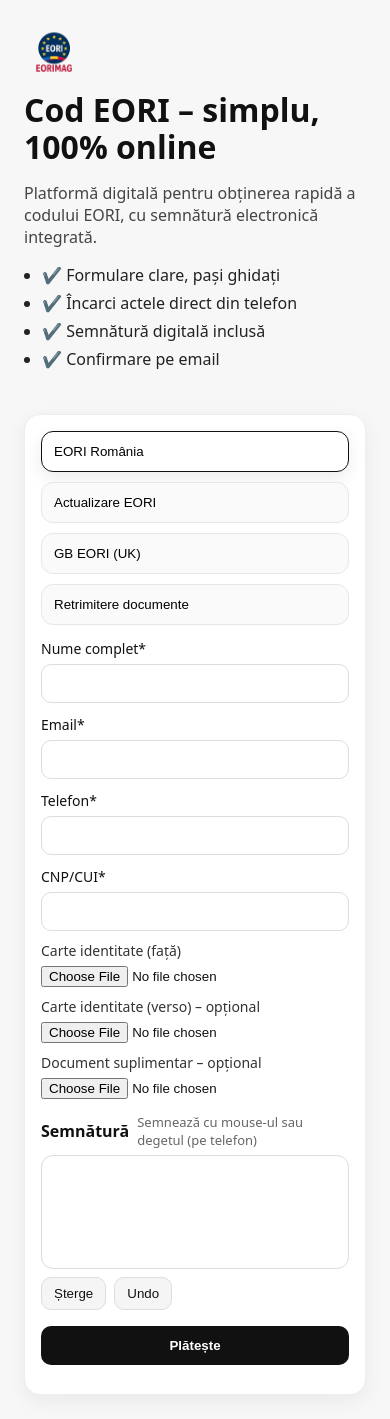
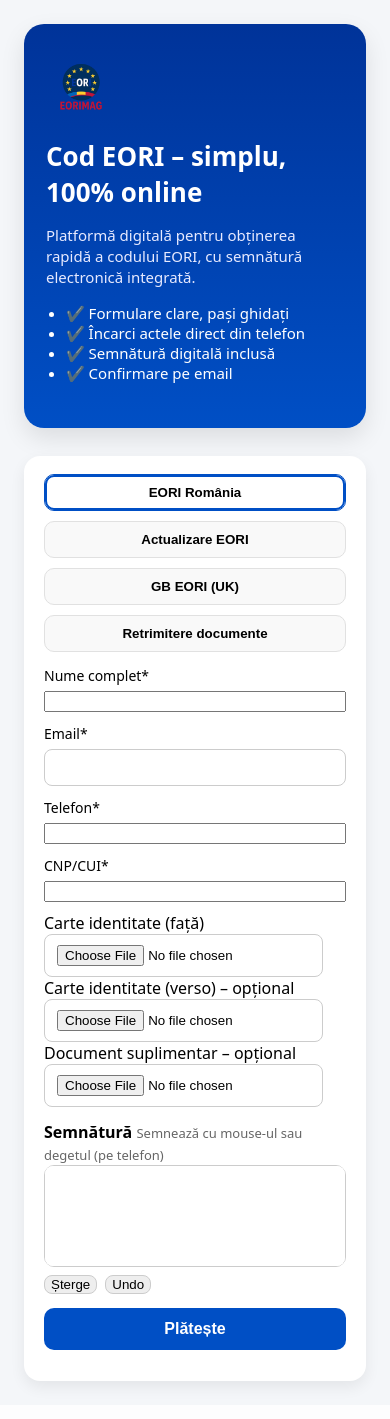
Before and after one commit to IronMemo/eorimag, a Flask app: page / in a window 390 px wide. After the commit the page ends 1393 px from the top, so only its background shows below. Run offline with Flask 3, Linux system fonts and the light colour scheme.

Commit message:
Update style.css

```diff
--- a/static/style.css
+++ b/static/style.css
@@ -1,213 +1,139 @@
-/* Reset mic */
-*{box-sizing:border-box}
-html,body{margin:0;padding:0;font-family:system-ui,-apple-system,Segoe UI,Roboto,Ubuntu,Cantarell,Helvetica,Arial,sans-serif;color:#111;background:#f7f7f8;}
-
-/* Layout două coloane (desktop) */
-.layout-two-col{
-  display:grid;
-  grid-template-columns: 1fr 520px;
-  gap:28px;
-  align-items:start;
-  padding:24px;
-  max-width:1200px;
-  margin:0 auto;
-}
-@media (max-width: 900px){
-  .layout-two-col{ grid-template-columns: 1fr; }
+body {
+  margin: 0;
+  font-family: system-ui, sans-serif;
+  background: #f4f6f9;
 }
 
-/* Stânga */
-.left-info .logo-badge{
-  display:inline-block;
-  padding:8px 12px;
-  border-radius:999px;
-  font-weight:700;
-  font-size:14px;
-  letter-spacing:.5px;
-  border:1px solid #ddd;
-  background:#fff;
-  margin-bottom:10px;
+/* Layout principal */
+.layout-two-col {
+  display: grid;
+  grid-template-columns: 340px 1fr;
+  gap: 28px;
+  align-items: start;
+  padding: 24px;
+  max-width: 1300px;
+  margin: 0 auto;
 }
-.left-info h1{
-  font-size:32px;
-  line-height:1.15;
-  margin:8px 0 8px;
-}
-.left-info .tagline{
-  font-size:16px;
-  color:#444;
-  margin-bottom:14px;
-}
-.left-info .benefits{
-  padding-left:18px;
-  color:#222;
-}
-.left-info .benefits li{ margin:6px 0; }
-
-/* Dreapta – card formular */
-.card{
-  background:#fff;
-  border:1px solid #eee;
-  border-radius:16px;
-  padding:16px;
-  box-shadow:0 6px 20px rgba(0,0,0,.06);
+@media (max-width: 900px) {
+  .layout-two-col {
+    grid-template-columns: 1fr;
+  }
 }
 
-/* Grid formular */
-.form-grid{
-  display:grid;
-  grid-template-columns: 1fr 1fr;
-  gap:12px;
-  margin-top:8px;
+/* Banda albastră stânga */
+.left-info {
+  background: linear-gradient(to bottom, #003399 0%, #004fc5 100%);
+  color: #fff;
+  padding: 30px 22px;
+  border-radius: 20px;
+  box-shadow: 0 10px 25px rgba(0, 0, 0, 0.1);
 }
-.form-grid label{
-  display:flex;
-  flex-direction:column;
-  gap:6px;
-  font-size:14px;
+.left-info h1 {
+  font-size: 26px;
+  margin: 10px 0;
 }
-.form-grid input, .form-grid textarea, .form-grid select{
-  border:1px solid #ddd;
-  background:#fff;
-  border-radius:10px;
-  padding:10px 12px;
-  font-size:15px;
-  outline:none;
+.left-info .tagline {
+  color: #e7eaff;
+  font-size: 15px;
+  line-height: 1.4;
 }
-.form-grid input:focus, .form-grid textarea:focus, .form-grid select:focus{
-  border-color:#111;
-}
-@media (max-width: 700px){
-  .form-grid{ grid-template-columns: 1fr; }
+.left-info ul {
+  margin-top: 12px;
+  padding-left: 20px;
+  font-size: 15px;
 }
 
-/* 4 opțiuni clickabile */
-.service-grid{
-  display:grid;
+/* Logo */
+.logo-img {
+  display: block;
+  width: 90px;
+  height: auto;
+  margin-bottom: 14px;
+}
+@media (max-width: 900px) {
+  .logo-img {
+    width: 70px;
+  }
+}
+
+/* Dreapta: card alb */
+.right-form {
+  background: #fff;
+  border-radius: 16px;
+  box-shadow: 0 6px 15px rgba(0, 0, 0, 0.07);
+  padding: 18px 20px;
+}
+
+/* Servicii */
+.service-grid {
+  display: grid;
+  grid-template-columns: repeat(auto-fit, minmax(180px, 1fr));
+  gap: 10px;
+  margin-bottom: 14px;
+}
+.service-card {
+  border: 1px solid #e1e1e1;
+  border-radius: 10px;
+  padding: 10px;
+  cursor: pointer;
+  background: #f9f9f9;
+  text-align: center;
+  font-weight: 600;
+  transition: 0.15s;
+}
+.service-card.selected {
+  border-color: #004fc5;
+  background: #fff;
+  box-shadow: 0 0 0 2px #004fc5 inset;
+}
+
+/* Form */
+.form-grid {
+  display: grid;
   grid-template-columns: 1fr 1fr;
-  gap:10px;
-  margin-bottom:14px;
+  gap: 12px;
+  margin: 10px 0;
 }
-@media (max-width: 520px){
-  .service-grid{ grid-template-columns: 1fr; }
+@media (max-width: 700px) {
+  .form-grid {
+    grid-template-columns: 1fr;
+  }
 }
-.service-card{
-  display:flex;
-  flex-direction:column;
-  align-items:flex-start;
-  gap:4px;
-  width:100%;
-  border:1px solid #e7e7e7;
-  border-radius:12px;
-  background:#fafafa;
-  padding:12px;
-  cursor:pointer;
-  text-align:left;
-  transition: transform .1s ease, box-shadow .1s ease, border-color .1s ease, background .1s ease;
+label {
+  display: flex;
+  flex-direction: column;
+  gap: 6px;
+  font-size: 14px;
 }
-.service-card:hover{
-  transform: translateY(-1px);
-  box-shadow:0 4px 14px rgba(0,0,0,.06);
-  border-color:#ddd;
+input[type=text], input[type=email], input[type=tel], input[type=file] {
+  padding: 10px 12px;
+  border-radius: 8px;
+  border: 1px solid #ccc;
 }
-.service-card.selected{
-  border-color:#111;
-  background:#fff;
-  box-shadow:0 6px 18px rgba(0,0,0,.08);
-}
-.service-card .title{ font-weight:700; }
-.service-card .desc{ font-size:13px; color:#555; }
-
-/* Uploads */
-.uploads{
-  display:grid;
-  gap:10px;
-  margin:10px 0 14px;
-}
-.uploads span{
-  display:block;
-  margin-bottom:6px;
-  font-size:14px;
-  color:#333;
-}
-.uploads input[type="file"]{
-  display:block;
-  width:100%;
+input:focus {
+  border-color: #004fc5;
+  outline: none;
 }
 
 /* Semnătură */
-.signature-block{ margin:12px 0 16px; }
-.sig-header{
-  display:flex;
-  align-items:center;
-  justify-content:space-between;
-  gap:8px;
-  margin-bottom:6px;
+.signature-block { margin-top: 14px; }
+.sig-wrap { border: 1px solid #ccc; border-radius: 10px; background: #fff; }
+#sigpad { width: 100%; height: auto; display: block; background: #fff; border-radius: 8px; }
+.sig-actions { margin-top: 8px; display: flex; gap: 8px; }
+button.secondary { background: #eee; border: 1px solid #ccc; border-radius: 8px; cursor: pointer; }
+
+/* Buton final */
+#payBtn {
+  margin-top: 14px;
+  width: 100%;
+  background: #004fc5;
+  color: #fff;
+  border: none;
+  border-radius: 10px;
+  padding: 12px;
+  font-size: 16px;
+  font-weight: 600;
+  cursor: pointer;
 }
-.sig-wrap{
-  border:1px solid #ddd;
-  border-radius:12px;
-  background:#fff;
-  padding:8px;
-  overflow:hidden;
-}
-#sigpad{
-  width:100%;
-  max-width:100%;
-  height:auto;
-  display:block;
-  border-radius:8px;
-  background:
-    linear-gradient(transparent 49%, rgba(0,0,0,.04) 50%, transparent 51%),
-    #fff;
-  background-size:100% 40px; /* discret “liniat” */
-}
-.sig-actions{ display:flex; gap:8px; margin-top:8px; flex-wrap:wrap; }
-button.secondary{
-  background:#f5f5f5; border:1px solid #ddd; color:#111;
-  border-radius:10px; padding:8px 12px; cursor:pointer;
-}
-
-/* Buton Pay */
-#payBtn{
-  width:100%;
-  border-radius:10px;
-  padding:12px 14px;
-  font-weight:700;
-  border:none;
-  background:#111;
-  color:#fff;
-  cursor:pointer;
-}
-#payBtn:disabled{ opacity:.6; cursor:default; }
-
-.muted{ color:#666; font-size:13px; }
-.logo-img {
-  width: 160px;
-  height: auto;
-  display: block;
-  margin-bottom: 12px;
-}
-/* === LOGO RESPONSIVE === */
-.logo-img {
-  display: block;
-  height: auto;
-  width: 80px;              /* default pentru laptop / desktop (~2cm) */
-  margin-bottom: 12px;
-  object-fit: contain;
-}
-
-/* ecrane mari (monitoare mari >1200px) */
-@media (min-width: 1200px) {
-  .logo-img {
-    width: 100px;           /* puțin mai mare pe desktopuri largi */
-  }
-}
-
-/* tablete și telefoane (<900px) */
-@media (max-width: 900px) {
-  .logo-img {
-    width: 60px;            /* mai mic pe mobil (~1.5cm) */
-    margin-bottom: 8px;
-  }
-}
+#payBtn:hover { background: #003e9d; }
+.muted { color: #666; font-size: 13px; margin-top: 4px; }
```
